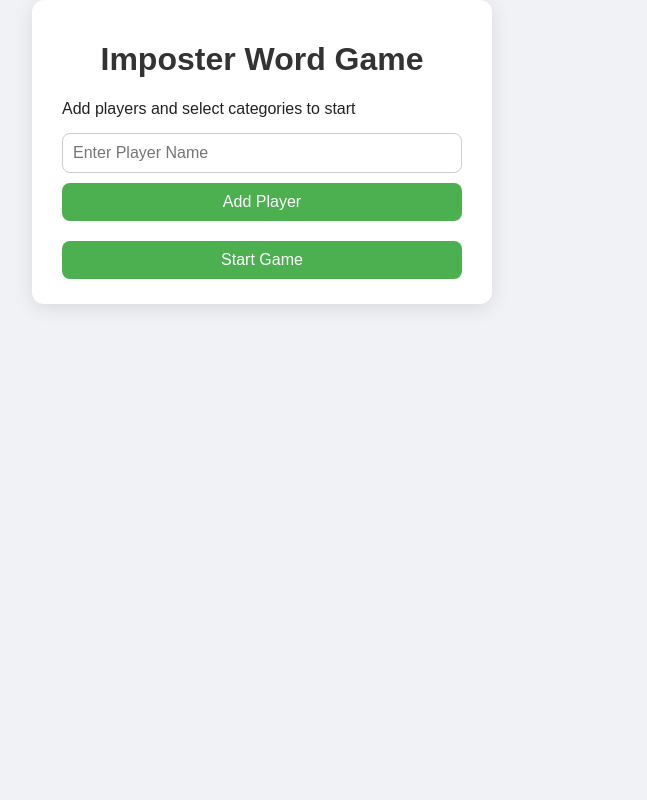
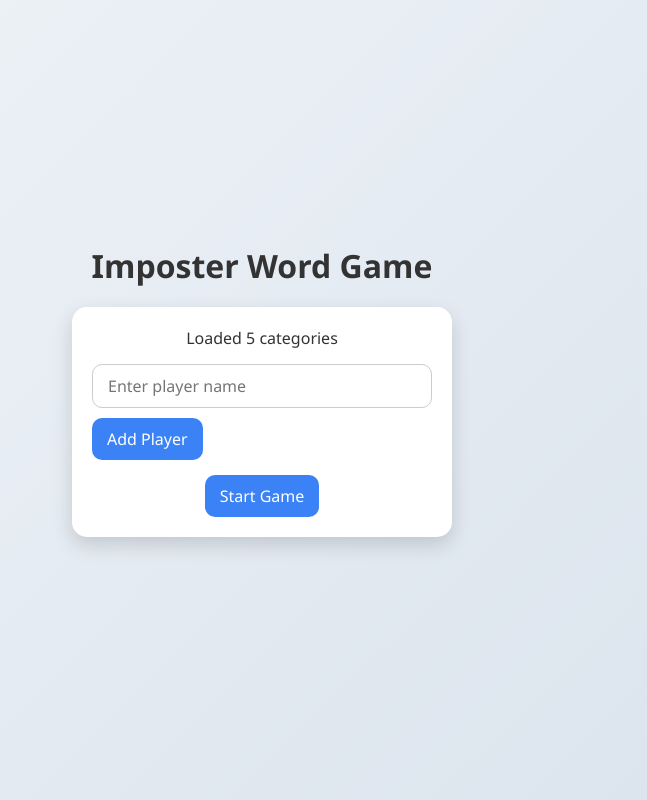
Before and after one commit to LeonWelch2009/Imposter-Game, a Flask app: page / in a window 1280 px wide. Shown: the whole page, without its empty margins (378-1025 px from the left). Run offline with Flask 3, Linux system fonts and the light colour scheme.

Commit message:
Updated website features

```diff
--- a/server.py
+++ b/server.py
@@ -1,11 +1,11 @@
-from flask import Flask, render_template, jsonify
+from flask import Flask, render_template, jsonify, request
 import os
+import random
 from datetime import datetime
-import random
 
 app = Flask(__name__)
 
-# File paths
+# Paths
 script_dir = os.path.dirname(os.path.abspath(__file__))
 words_file_path = os.path.join(script_dir, "words.txt")
 audit_file_path = os.path.join(script_dir, "audit.txt")
@@ -29,12 +29,12 @@ def load_words():
         categories = {}
     return categories
 
-# Record game in audit.txt
+# Record game
 def record_game(players, category, word, imposter):
+    timestamp = datetime.now().strftime("%Y-%m-%d %H:%M:%S")
     try:
-        timestamp = datetime.now().strftime("%Y-%m-%d %H:%M:%S")
         with open(audit_file_path, 'a') as f:
-            f.write(f"=== GAME STARTED ===\n")
+            f.write("=== GAME STARTED ===\n")
             f.write(f"Timestamp: {timestamp}\n")
             f.write(f"Players: {', '.join(players)}\n")
             f.write(f"Selected Category: {category}\n")
@@ -42,9 +42,9 @@ def record_game(players, category, word, imposter):
             f.write(f"Imposter: {imposter}\n")
             f.write("="*40 + "\n\n")
     except Exception as e:
-        print(f"Error writing to audit file: {e}")
+        print("Error writing to audit:", e)
 
-# ---------------- Routes ----------------
+# Routes
 @app.route("/")
 def index():
     return render_template("index.html")
@@ -60,7 +60,13 @@ def get_audit():
     with open(audit_file_path, 'r') as f:
         return jsonify({"audit": f.read()})
 
-# Run the server
+# For dynamic game saving (optional)
+@app.route("/record_game", methods=["POST"])
+def save_game():
+    data = request.get_json()
+    record_game(data["players"], data["category"], data["word"], data["imposter"])
+    return jsonify({"status": "success"})
+
 if __name__ == "__main__":
     port = int(os.environ.get("PORT", 5000))
     app.run(host="0.0.0.0", port=port)
--- a/static/script.js
+++ b/static/script.js
@@ -1,3 +1,4 @@
+// -------------------- Game State --------------------
 let players = [];
 let categories = {};
 let availableCategories = [];
@@ -7,6 +8,7 @@ let currentCategory = "";
 let currentWord = "";
 let allPlayersSeen = false;
 
+// -------------------- HTML Elements --------------------
 const playerEntry = document.getElementById("playerEntry");
 const addBtn = document.getElementById("addBtn");
 const startBtn = document.getElementById("startBtn");
@@ -50,22 +52,17 @@ function addPlayer() {
     setupInfo.innerText = `Added player: ${name}`;
 }
 
+// Load categories from server
 async function loadCategories() {
-    try {
-        const res = await fetch("/get_words");
-        categories = await res.json();
-        availableCategories = Object.keys(categories);
-        if (availableCategories.length === 0) {
-            setupInfo.innerText = "No categories found!";
-        } else {
-            setupInfo.innerText = `Loaded ${availableCategories.length} categories.`;
-        }
-    } catch (err) {
-        console.error("Error loading categories:", err);
-        setupInfo.innerText = "Failed to load categories.";
-    }
+    const res = await fetch("/get_words");
+    categories = await res.json();
+    availableCategories = Object.keys(categories);
+    setupInfo.innerText = availableCategories.length
+        ? `Loaded ${availableCategories.length} categories`
+        : "No categories found!";
 }
 
+// Start Game
 function startGame() {
     if (players.length < 3) {
         setupInfo.innerText = "Need at least 3 players!";
@@ -76,25 +73,92 @@ function startGame() {
         return;
     }
 
+    // Random imposter and word
     imposterIndex = Math.floor(Math.random() * players.length);
     currentPlayerIndex = 0;
-
     currentCategory = availableCategories[Math.floor(Math.random() * availableCategories.length)];
     currentWord = categories[currentCategory][Math.floor(Math.random() * categories[currentCategory].length)];
 
     allPlayersSeen = false;
 
+    // Switch screens
     setupScreen.style.display = "none";
     gameScreen.style.display = "block";
-
     currentPlayerText.innerText = `Current Player: ${players[currentPlayerIndex]}`;
     gameInfo.innerText = "Press 'Reveal Word' to see your word.";
-
     revealBtn.style.display = "inline-block";
     nextBtn.style.display = "inline-block";
+
+    // Record game on server
+    fetch("/record_game", {
+        method: "POST",
+        headers: { "Content-Type": "application/json" },
+        body: JSON.stringify({
+            players,
+            category: currentCategory,
+            word: currentWord,
+            imposter: players[imposterIndex]
+        })
+    });
 }
 
+// Reveal Word
 function revealWord() {
     const currentPlayer = players[currentPlayerIndex];
     if (currentPlayerIndex === imposterIndex) {
-        gameInfo
+        gameInfo.innerText = `${currentPlayer} is the IMPOSTER! Category: ${currentCategory}`;
+    } else {
+        gameInfo.innerText = `${currentPlayer}: ${currentWord}`;
+    }
+}
+
+// Next Player
+function nextPlayer() {
+    if (currentPlayerIndex === players.length - 1) {
+        allPlayersSeen = true;
+        gameInfo.innerText = "All players have seen their word!";
+        currentPlayerText.innerText = "";
+        revealBtn.style.display = "none";
+        nextBtn.style.display = "none";
+        endControls.style.display = "flex";
+    } else {
+        currentPlayerIndex++;
+        currentPlayerText.innerText = `Current Player: ${players[currentPlayerIndex]}`;
+        gameInfo.innerText = "Press 'Reveal Word' to see your word.";
+    }
+}
+
+// Show Imposter
+function showImposter() {
+    if (!allPlayersSeen) {
+        gameInfo.innerText = "Not all players have finished yet!";
+        return;
+    }
+    gameInfo.innerText = `The IMPOSTER is: ${players[imposterIndex]}`;
+}
+
+// Restart Game
+function restartGame() {
+    currentPlayerIndex = 0;
+    imposterIndex = -1;
+    currentCategory = "";
+    currentWord = "";
+    allPlayersSeen = false;
+
+    setupScreen.style.display = "block";
+    gameScreen.style.display = "none";
+    endControls.style.display = "none";
+    setupInfo.innerText = "Add players and select categories to start";
+}
+
+// -------------------- Event Listeners --------------------
+addBtn.addEventListener("click", addPlayer);
+playerEntry.addEventListener("keypress", e => { if (e.key === "Enter") addPlayer(); });
+startBtn.addEventListener("click", startGame);
+revealBtn.addEventListener("click", revealWord);
+nextBtn.addEventListener("click", nextPlayer);
+showImposterBtn.addEventListener("click", showImposter);
+restartBtn.addEventListener("click", restartGame);
+
+// -------------------- Initialize --------------------
+window.addEventListener("DOMContentLoaded", loadCategories);
--- a/static/style.css
+++ b/static/style.css
@@ -1,78 +1,127 @@
+/* Reset */
+* {
+    box-sizing: border-box;
+    margin: 0;
+    padding: 0;
+    font-family: 'Segoe UI', Tahoma, Geneva, Verdana, sans-serif;
+}
+
 body {
-    font-family: 'Arial', sans-serif;
-    background-color: #f0f2f5;
+    background: linear-gradient(135deg, #f0f4f8, #d9e2ec);
+    display: flex;
+    justify-content: center;
+    align-items: center;
+    min-height: 100vh;
+}
+
+.app {
+    width: 100%;
+    max-width: 420px;
+    padding: 20px;
     display: flex;
     flex-direction: column;
     align-items: center;
-    margin: 0;
+}
+
+header h1 {
+    text-align: center;
+    color: #333;
+    margin-bottom: 20px;
+    font-size: 2rem;
+}
+
+/* Card styling */
+.card {
+    background-color: #fff;
+    padding: 20px;
+    border-radius: 15px;
+    width: 100%;
+    box-shadow: 0 8px 20px rgba(0, 0, 0, 0.15);
+    margin-bottom: 20px;
+}
+
+/* Messages */
+.message {
+    text-align: center;
+    margin-bottom: 15px;
+    font-size: 1rem;
+    color: #333;
+}
+
+/* Input box */
+.input-box {
+    width: 100%;
+    padding: 10px 15px;
+    margin-bottom: 10px;
+    border-radius: 10px;
+    border: 1px solid #ccc;
+    font-size: 1rem;
+}
+
+/* Buttons */
+button {
+    cursor: pointer;
+    border: none;
+    border-radius: 10px;
+    padding: 10px 15px;
+    font-size: 1rem;
+    transition: 0.2s;
+}
+
+button.primary {
+    background-color: #3b82f6;
+    color: white;
+}
+
+button.primary:hover {
+    background-color: #2563eb;
+}
+
+button.accent {
+    background-color: #10b981;
+    color: white;
+}
+
+button.accent:hover {
+    background-color: #059669;
+}
+
+/* Button rows */
+.btn-row {
+    display: flex;
+    justify-content: center;
+    gap: 10px;
+    margin-top: 15px;
+}
+
+/* Player list */
+.player-list {
+    list-style: none;
+    margin: 10px 0;
     padding: 0;
 }
 
-.container {
-    background: white;
-    padding: 20px 30px;
-    border-radius: 12px;
-    box-shadow: 0 4px 20px rgba(0, 0, 0, 0.1);
-    max-width: 400px;
-    width: 90%;
+.player-list li {
+    background: #f3f4f6;
+    padding: 8px 12px;
+    border-radius: 8px;
+    margin-bottom: 5px;
+    text-align: center;
+    font-weight: 500;
 }
 
-h1 {
-    text-align: center;
-    color: #333;
+/* Mobile responsiveness */
+@media (max-width: 480px) {
+    .app {
+        padding: 10px;
     }
 
-input,
-button {
-    padding: 10px;
-    margin: 5px 0;
-    width: 100%;
-    box-sizing: border-box;
-    border-radius: 8px;
-    border: 1px solid #ccc;
-    font-size: 16px;
+    header h1 {
+        font-size: 1.5rem;
     }
 
     button {
-    background-color: #4caf50;
-    color: white;
-    border: none;
-    cursor: pointer;
-    transition: background 0.2s;
+        font-size: 0.9rem;
+        padding: 8px 10px;
     }
-
-button:hover {
-    background-color: #45a049;
 }
-
-#playerList {
-    list-style: none;
-    padding-left: 0;
-    margin: 10px 0;
-    text-align: left;
-}
-
-#infoText,
-#infoTextGame {
-    font-size: 16px;
-    color: #222;
-    margin: 10px 0;
-    word-wrap: break-word;
-}
-
-#currentPlayer {
-    font-weight: bold;
-    font-size: 18px;
-    text-align: center;
-    margin: 10px 0;
-}
-
-.reveal-buttons {
-    display: flex;
-    justify-content: space-between;
-    margin-top: 10px;
-}
-
-.reveal-buttons button {
-    width: 48%;
-}
--- a/templates/index.html
+++ b/templates/index.html
@@ -10,34 +10,47 @@
 
 <body>
 
-    <div class="container">
-        <h1>Imposter Word Game</h1>
+    <div class="app">
+
+        <header>
+            <h1>Imposter Word Game</h1>
+        </header>
 
         <!-- Setup Screen -->
-        <div id="setupScreen">
-            <div id="infoText">Add players and select categories to start</div>
-            <input type="text" id="playerEntry" placeholder="Enter Player Name">
-            <button id="addBtn">Add Player</button>
-            <ul id="playerList"></ul>
-            <div id="categories"></div>
-            <button id="startBtn">Start Game</button>
+        <div id="setupScreen" class="card screen active">
+            <div class="message" id="infoText">Add players and select categories to start</div>
+
+            <!-- Player Input -->
+            <input type="text" id="playerEntry" placeholder="Enter player name" class="input-box">
+            <button class="primary" id="addBtn">Add Player</button>
+
+            <!-- Player List -->
+            <ul id="playerList" class="player-list"></ul>
+
+            <!-- Start Button -->
+            <div class="btn-row">
+                <button class="primary" id="startBtn">Start Game</button>
+            </div>
         </div>
 
         <!-- Game Screen -->
-        <div id="gameScreen" style="display:none;">
-            <div id="currentPlayer"></div>
-            <div id="infoTextGame"></div>
+        <div id="gameScreen" class="card screen" style="display:none;">
+            <div class="message" id="currentPlayer"></div>
+            <div class="message" id="infoTextGame"></div>
 
-            <div class="reveal-buttons">
-                <button id="revealBtn" style="display:none;">Reveal Word</button>
-                <button id="nextBtn" style="display:none;">Next Player</button>
+            <!-- Game Controls -->
+            <div id="gameControls" class="btn-row">
+                <button class="accent" id="revealBtn">Reveal Word</button>
+                <button class="accent" id="nextBtn">Next Player</button>
             </div>
 
-            <div class="reveal-buttons" id="endControls" style="display:none;">
-                <button id="showImposterBtn">Reveal Imposter</button>
-                <button id="restartBtn">New Game</button>
+            <!-- End Game Controls -->
+            <div id="endControls" class="btn-row" style="display:none;">
+                <button class="primary" id="showImposterBtn">Reveal Imposter</button>
+                <button class="primary" id="restartBtn">New Game</button>
             </div>
         </div>
+
     </div>
 
     <script src="{{ url_for('static', filename='script.js') }}"></script>
```
Lines whose indentation alone changed are shown as unchanged.
